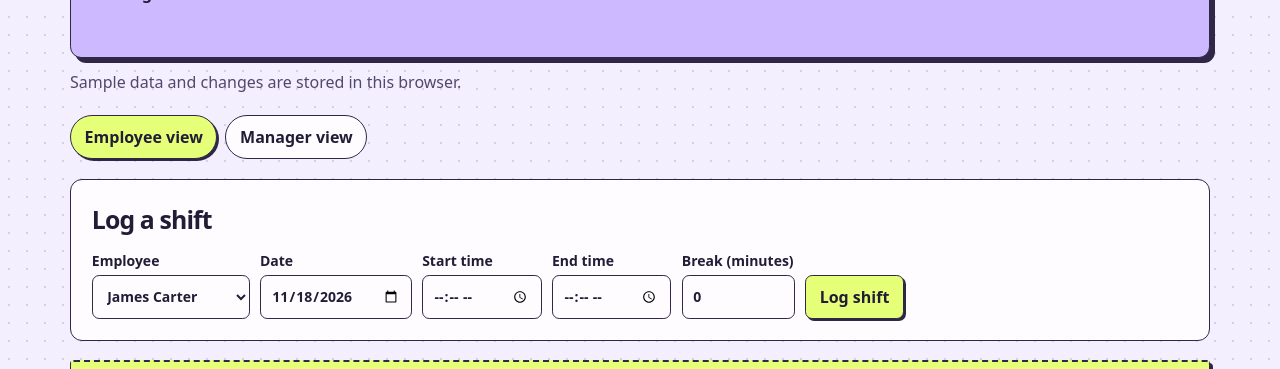
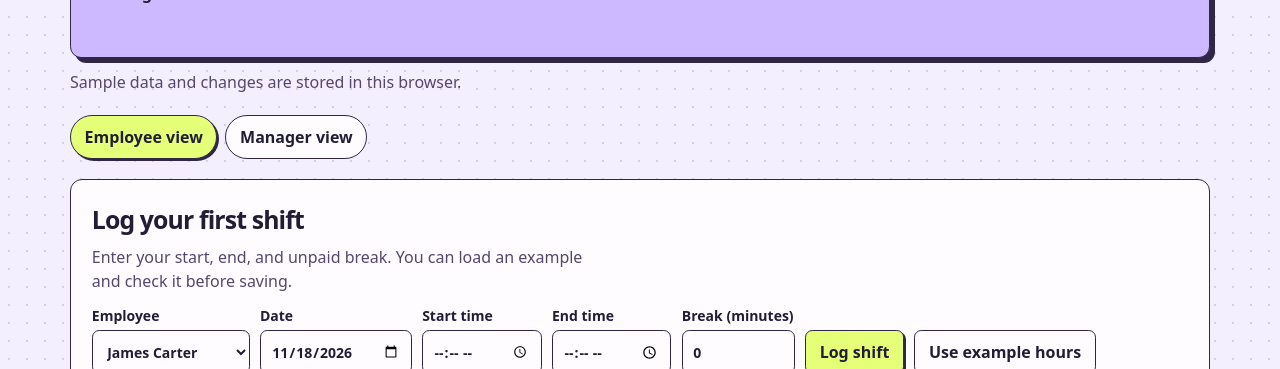
Before and after one commit to wesleybertolaia/shiftledger, a React app: page / in a window 1280 px wide. Shown: the part 298-667 px from the top of the page. Built offline with nearby package versions, Linux system fonts and the light colour scheme.

Commit message:
Guide employees through their first shift

```diff
--- a/public/style.css
+++ b/public/style.css
@@ -116,3 +116,4 @@ tbody tr:hover td { background: #f0e8fc; }
   .demo-header { min-height: 186px; }
   .clock { right: -96px; width: 200px; opacity: .43; }
 }
+.onboarding-note { margin-top: .45rem; max-width: 56ch; color: var(--muted); }
--- a/shiftledger.jsx
+++ b/shiftledger.jsx
@@ -27,6 +27,15 @@ function ShiftLedger() {
     : (!filter || entry.employee === filter) && (!from || entry.date >= from) && (!to || entry.date <= to))
     .sort((a, b) => b.date.localeCompare(a.date) || a.start.localeCompare(b.start));
   const total = visible.reduce((sum, entry) => sum + duration(entry), 0);
+  const hasLoggedShift = entries.some((entry) => entry.employee === employee && !entry.id.startsWith('shift-'));
+
+  function fillExample(event) {
+    const { elements } = event.currentTarget.form;
+    elements.start.value = '18:00';
+    elements.end.value = '20:00';
+    elements.breakMinutes.value = '30';
+    elements.start.focus();
+  }
 
   function logShift(event) {
     event.preventDefault();
@@ -57,7 +66,8 @@ function ShiftLedger() {
     </div>
     <div className="mode-panel" key={role}>
     {role === 'employee' ? <>
-      <h3>Log a shift</h3>
+            <h3>{hasLoggedShift ? 'Log a shift' : 'Log your first shift'}</h3>
+      {!hasLoggedShift && <p className="onboarding-note">Enter your start, end, and unpaid break. You can load an example and check it before saving.</p>}
       <form onSubmit={logShift}>
         <label>Employee<select aria-label="Employee" value={employee} onChange={(event) => { setEmployee(event.target.value); setNotice(''); }}>
           {employees.map((name) => <option key={name}>{name}</option>)}
@@ -66,7 +76,8 @@ function ShiftLedger() {
         <label>Start time<input type="time" name="start" required /></label>
         <label>End time<input type="time" name="end" required /></label>
         <label>Break (minutes)<input type="number" name="breakMinutes" min="0" max="1439" step="1" defaultValue="0" required /></label>
-        <button type="submit">Log shift</button>
+                <button type="submit">Log shift</button>
+        {!hasLoggedShift && <button className="secondary" type="button" onClick={fillExample}>Use example hours</button>}
       </form>
     </> : <>
       <h3>Team work hours</h3>
```
Also changed, not shown: README.md, docs/preview.png.
